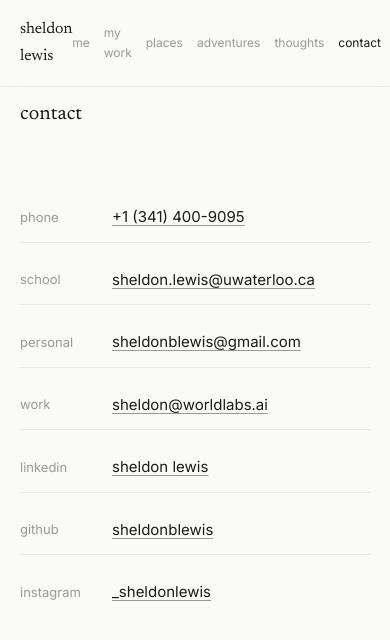
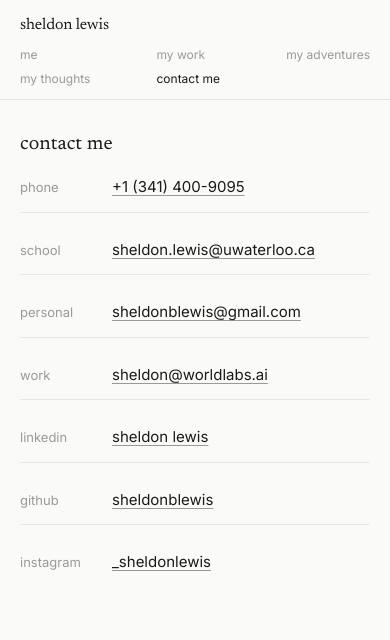
Before and after one commit to sheldonblewis/shelly-site, a Next.js app: page /contact in a window 390 px wide. Shown: the top 640 px of the page. Built offline with nearby package versions, Linux system fonts and the light colour scheme.

Commit message:
Consolidate site navigation

```diff
--- a/components/Nav.js
+++ b/components/Nav.js
@@ -5,10 +5,9 @@ const links = [
   { href: '/', label: 'home' },
   { href: '/me', label: 'me' },
   { href: '/work', label: 'my work' },
-  { href: '/places', label: 'places' },
-  { href: '/adventures', label: 'adventures' },
-  { href: '/thoughts', label: 'thoughts' },
-  { href: '/contact', label: 'contact' },
+  { href: '/adventures', label: 'my adventures' },
+  { href: '/thoughts', label: 'my thoughts' },
+  { href: '/contact', label: 'contact me' },
 ]
 
 export default function Nav() {
--- a/next.config.js
+++ b/next.config.js
@@ -2,6 +2,15 @@
 const nextConfig = {
   reactStrictMode: true,
   pageExtensions: ['js', 'jsx', 'mdx'],
+  async redirects() {
+    return [
+      {
+        source: '/places',
+        destination: '/adventures',
+        permanent: true,
+      },
+    ]
+  },
 }
 
 module.exports = nextConfig
--- a/pages/adventures.js
+++ b/pages/adventures.js
@@ -5,9 +5,9 @@ import adventures from '@/data/adventures'
 export default function Adventures() {
   return (
     <>
-      <PageMeta title="adventures" />
+      <PageMeta title="my adventures" />
 
-      <Section title="adventures" />
+      <Section title="my adventures" subtitle="places and adventures that mean something to me" />
 
       <div className="section">
         <p>
--- a/pages/contact.js
+++ b/pages/contact.js
@@ -5,11 +5,9 @@ import contact from '@/data/contact'
 export default function Contact() {
   return (
     <>
-      <PageMeta title="contact" />
+      <PageMeta title="contact me" />
 
-      <Section title="contact" />
-
-      <div className="section">
+      <Section title="contact me">
         <div className="contact-links">
           {contact.length > 0 ? (
             contact.map((item, i) => (
@@ -27,7 +25,7 @@ export default function Contact() {
             <p className="empty-state">nothing here yet.</p>
           )}
         </div>
-      </div>
+      </Section>
     </>
   )
 }
--- a/pages/thoughts.js
+++ b/pages/thoughts.js
@@ -11,9 +11,9 @@ export async function getStaticProps() {
 export default function Thoughts({ thoughts }) {
   return (
     <>
-      <PageMeta title="thoughts" />
+      <PageMeta title="my thoughts" />
 
-      <Section title="thoughts" />
+      <Section title="my thoughts" />
 
       <div className="section">
         <div className="thoughts-list">
--- a/pages/thoughts/[slug].js
+++ b/pages/thoughts/[slug].js
@@ -22,7 +22,7 @@ export default function ThoughtPost({ thought }) {
     <>
       <PageMeta title={thought.frontmatter.title} />
 
-      <BackLink href="/thoughts">thoughts</BackLink>
+      <BackLink href="/thoughts">my thoughts</BackLink>
 
       <div className="section">
         <div className="thought-date" style={{ marginBottom: '0.5rem' }}>
--- a/styles/globals.css
+++ b/styles/globals.css
@@ -123,6 +123,7 @@ p {
   font-size: 0.813rem;
   text-decoration: none;
   color: var(--color-text-tertiary);
+  white-space: nowrap;
   transition: color 0.2s ease;
 }
 
@@ -451,12 +452,18 @@ p {
 }
 
 .contact-link {
-  display: flex;
-  align-items: center;
+  display: grid;
+  grid-template-columns: 80px minmax(0, 1fr);
+  align-items: baseline;
   gap: 0.75rem;
   font-size: 0.938rem;
   padding: 0.75rem 0;
   border-bottom: 1px solid var(--color-border);
+}
+
+.contact-link a {
+  min-width: 0;
+  overflow-wrap: anywhere;
 }
 
 .contact-link:last-child {
@@ -465,7 +472,6 @@ p {
 
 .contact-link-label {
   color: var(--color-text-tertiary);
-  min-width: 80px;
   font-size: 0.813rem;
 }
 
@@ -495,7 +501,6 @@ p {
 .coffee-link {
   font-size: 0.813rem;
   color: var(--color-text-secondary);
-  margin-left: 0.25rem;
 }
 
 /* home */
@@ -630,3 +635,25 @@ p {
     grid-row: 1;
   }
 }
+
+@media (max-width: 520px) {
+  .nav-inner {
+    flex-direction: column;
+    align-items: flex-start;
+    gap: 0.375rem;
+    padding-top: 12px;
+    padding-bottom: 10px;
+  }
+
+  .nav-links {
+    width: 100%;
+    display: grid;
+    grid-template-columns: repeat(3, max-content);
+    justify-content: space-between;
+    gap: 0.2rem 0.75rem;
+  }
+
+  .page-content {
+    padding-top: 130px;
+  }
+}
```
Also changed, not shown: pages/index.js (+6 -6 lines), pages/places.js (deleted, +0 -12 lines).
